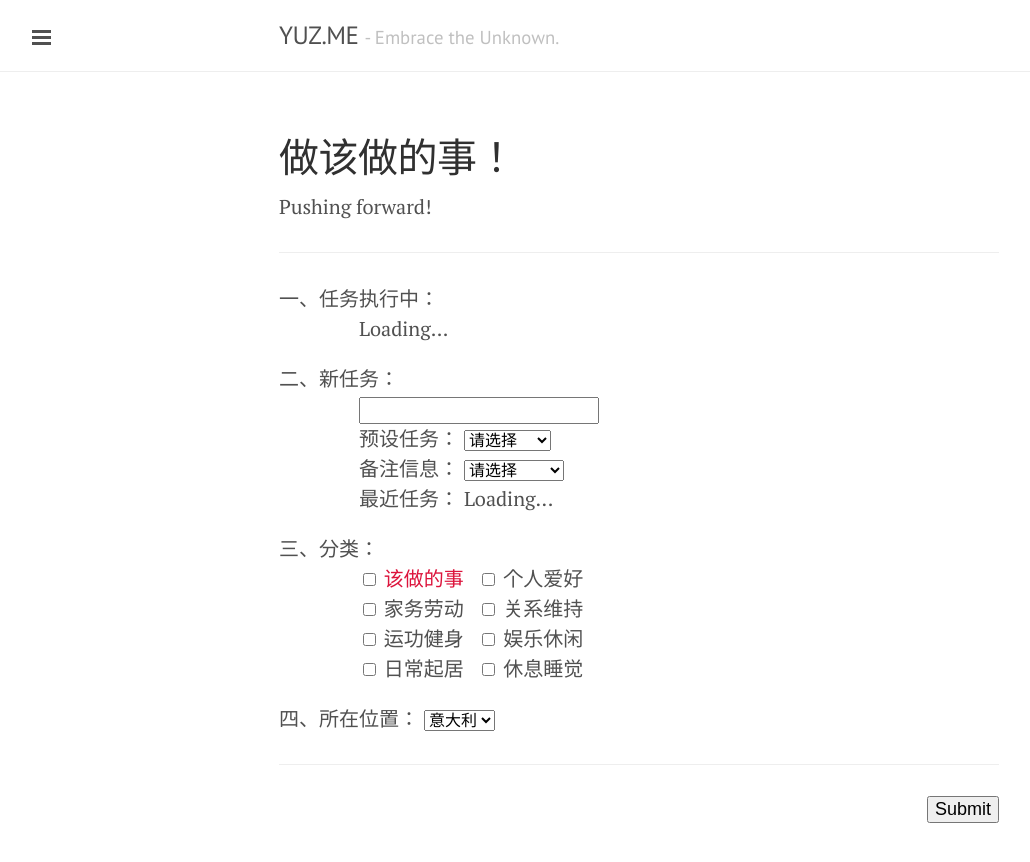
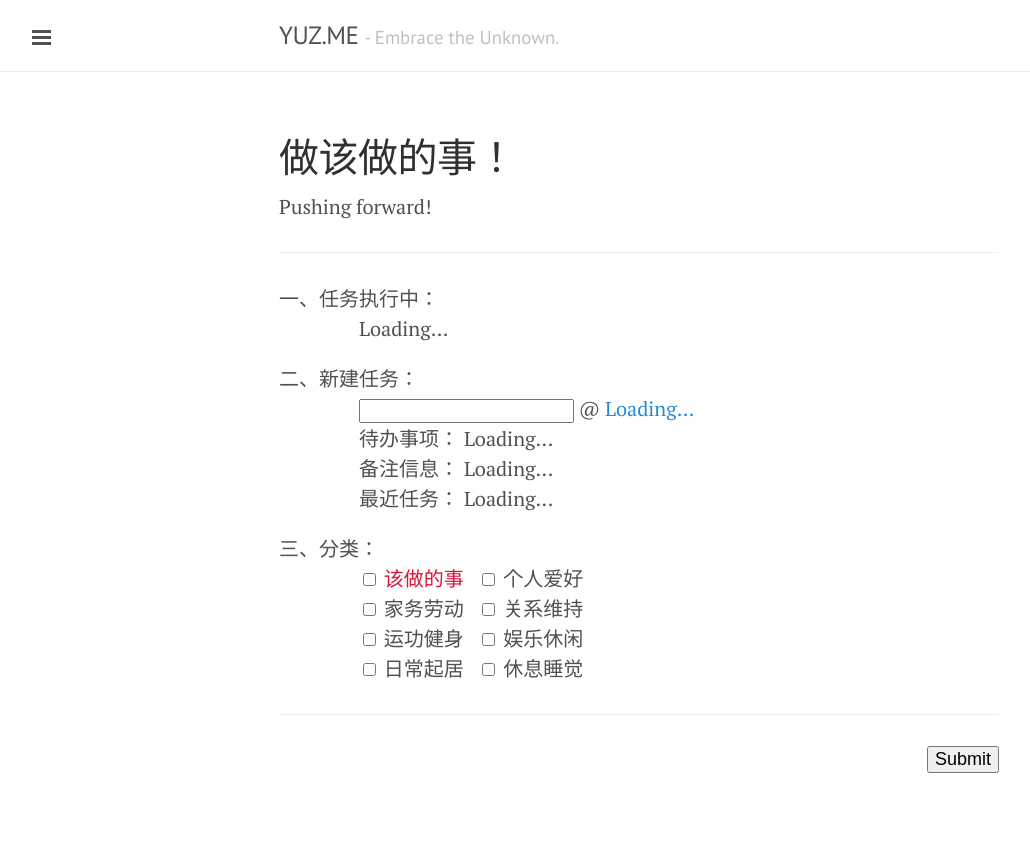
Before and after one commit to yusite/yuz.me, a Jekyll site: the page built from log.md, in a window 1280 px wide. Shown: the top 862 px of the page, without its empty margins (1-1031 px from the left). Built offline with Jekyll 4.4.1, drawn with Linux system fonts in a browser that asks for light colours; Markdown is read by kramdown in place of the engine named in the settings.

Commit message:
update log page

```diff
--- a/javascript/custom/log.js
+++ b/javascript/custom/log.js
@@ -6,8 +6,17 @@
         var content = createDoing(data.doing);
         var idName = 'log';
         document.getElementById(idName).innerHTML = content;
-        content = createRecent(data.recent);
+        content = createSelect(data.recent);
         idName = 'recent';
+        document.getElementById(idName).innerHTML = content;
+        content = createSelect(data.other);
+        idName = 'other';
+        document.getElementById(idName).innerHTML = content;
+        content = createSelect(data.todo);
+        idName = 'todo';
+        document.getElementById(idName).innerHTML = content;
+        content = outputLocation(data.place);
+        idName = 'place';
         document.getElementById(idName).innerHTML = content;
     });
     // create doing output
@@ -30,7 +39,7 @@
         return outputString;
     };
     // create recent output
-    var createRecent = function( jsonarray ) {
+    var createSelect = function( jsonarray ) {
         var i, output = [];
         output.push('<select name="create" style="font-size:16px;">');
         output.push('<option selected value="">请选择</option>');
@@ -45,4 +54,8 @@
         var outputString = output.join("");
         return outputString;
     };
+    // create location output
+    var outputLocation = function( jsonarray ) {
+        return jsonarray[0];
+    };
 })();
--- a/log.md
+++ b/log.md
@@ -18,26 +18,16 @@ Pushing forward!
             <li>Loading...</li>
         </ol>
     </li>
-    <li>新任务：
+    <li>新建任务：
         <ul style="list-style:none;">
-            <li><input type="text" name="create" style="font-size:18px;"></li>
-            <li>预设任务：
-            <select name="create" style="font-size:16px;">
-            <option selected value="">请选择</option>
-            <option value="休息一下">休息一下</option>
-            <option value="统计食物">统计食物</option>
-            <option value="清洁卫生">清洁卫生</option>
-            <option value="收拾屋子">收拾屋子</option>
-            <option value="联络妈妈">联络妈妈</option>
-            <option value="编程任务">编程任务</option>
-            </select>
+            <li><input type="text" name="create" style="font-size:16px;">
+            @ <a href="http://yuz.me/d/me/log/" id="place">Loading...</a>
+            </li>
+            <li>待办事项：
+            <span id="todo">Loading...</span>
             </li>
             <li>备注信息：
-            <select name="create" style="font-size:16px;">
-            <option selected value="">请选择</option>
-            <option value="lynda.com">Lynda.com</option>
-            <option value="记笔记">记笔记</option>
-            </select>
+            <span id="other">Loading...</span>
             </li>
             <li>最近任务：
             <span id="recent">Loading...</span>
@@ -64,12 +54,6 @@ Pushing forward!
             </li>
         </ul>
     </li>
-    <li>所在位置：
-        <select name="location" style="font-size:16px;">
-        <option value="Italy" selected>意大利</option>
-        <option value="China">中国</option>
-        </select>
-    </li>
 </ol>
 
 <hr>
```
